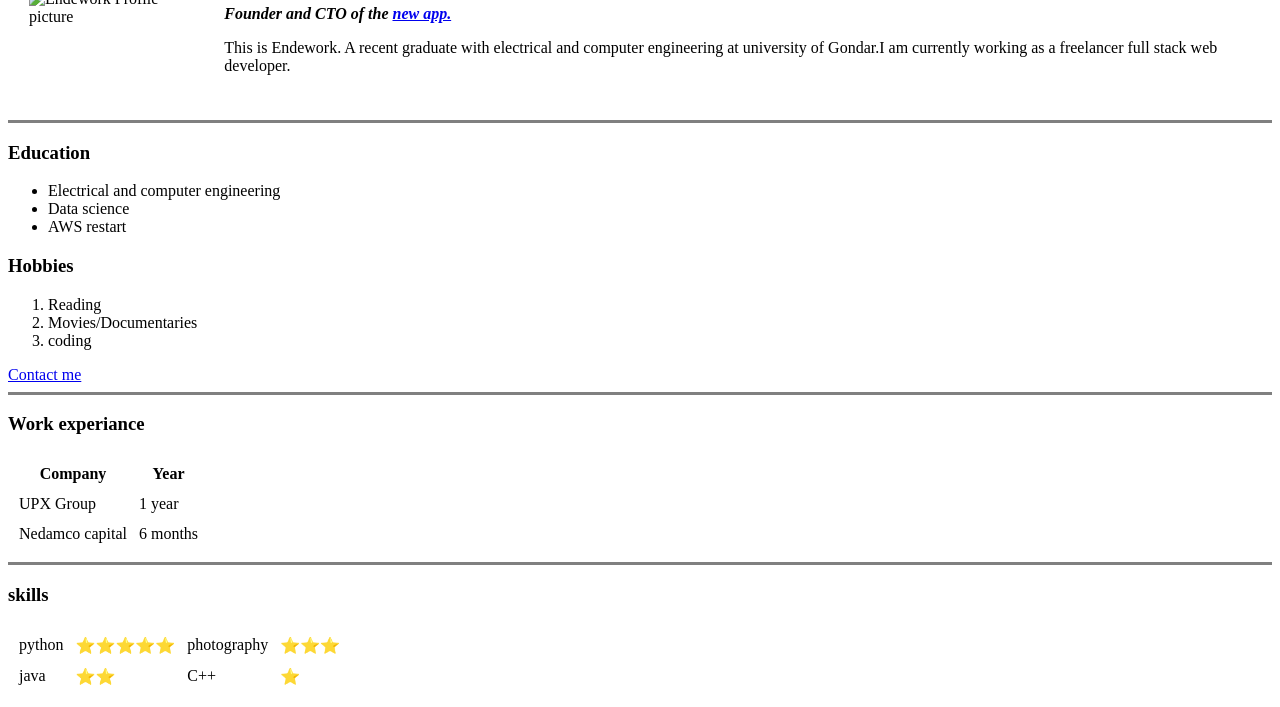
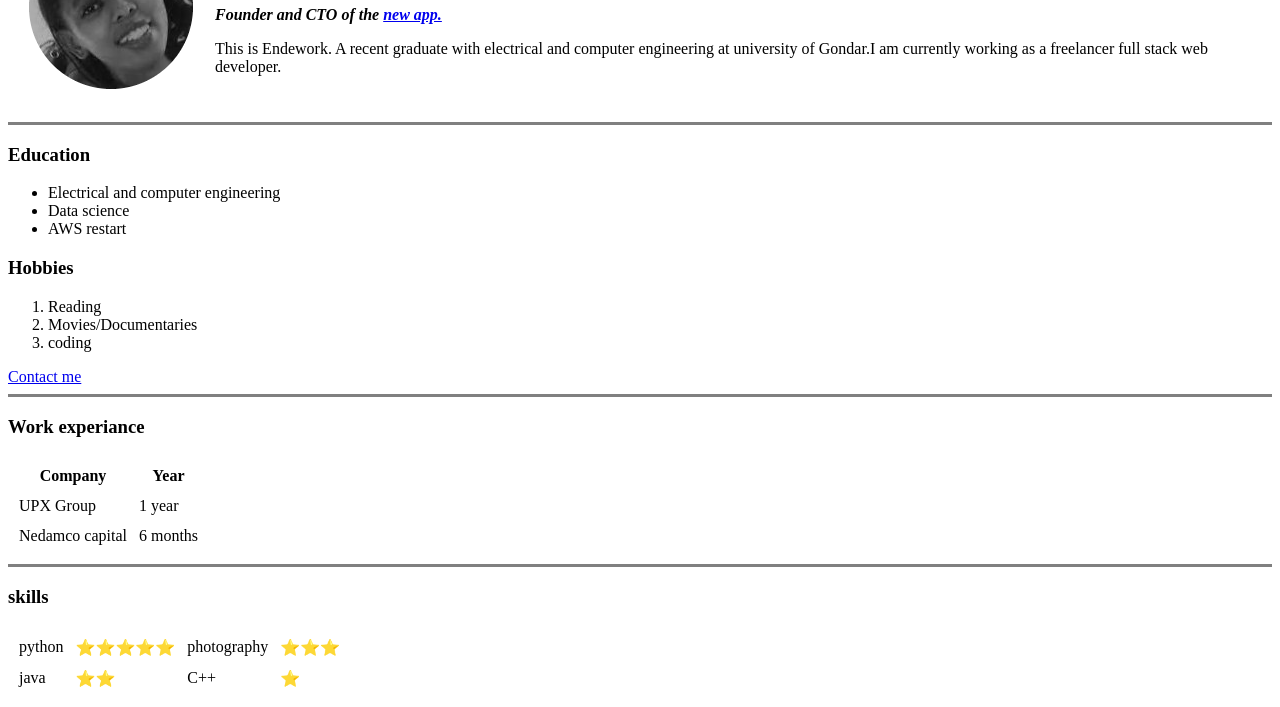
Before and after one commit to Endework/cv, a plain HTML site: page index.html in a window 1280 px wide. Shown: the part 104-811 px from the top of the page. Drawn offline with Linux system fonts and the light colour scheme.

Commit message:
update index.html

```diff
--- a/index.html
+++ b/index.html
@@ -8,7 +8,7 @@
 </head>
 <body>
     <table cellspacing="20">
-        <td><img src="../HTML-personal site\images\endework2.png" alt="Endework Profile picture"></td>
+        <td><img src="../images\endework2.png" alt="Endework Profile picture"></td>
         <td><h1>Endework Abera</h1>
 
             <strong><em><p> Founder and CTO of the  <a href="https://www.linkedin.com/in/endeworkabera/">new app.</a></p></em></strong>
```
